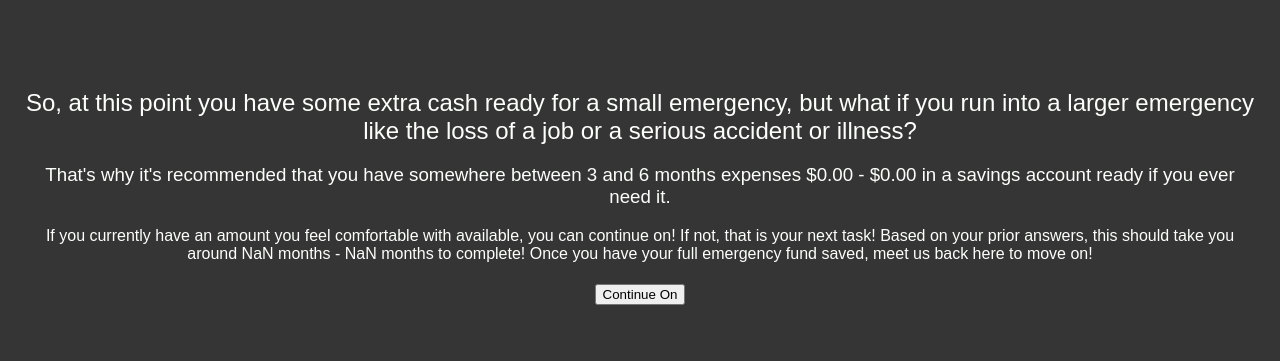
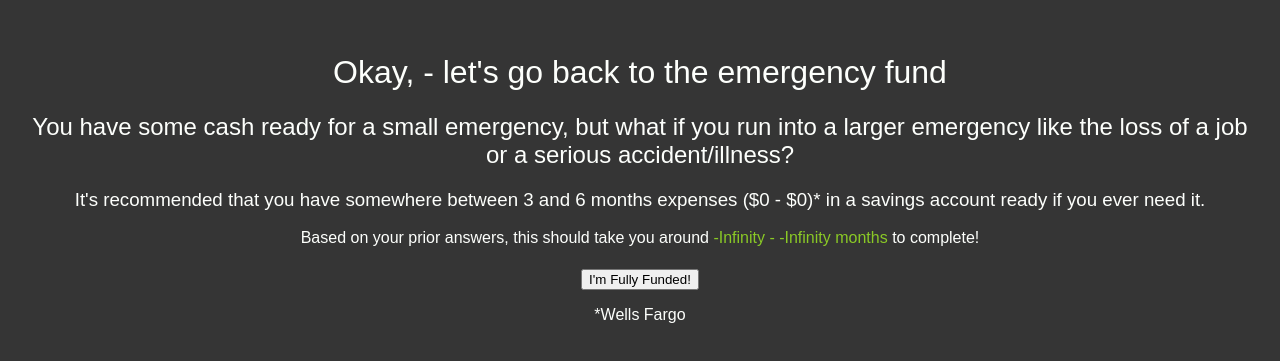
Before and after one commit to corumgold/simpli-money-path, a React (Create React App) app: page /emergency-fund in a window 1280 px wide. Shown: the part 203-564 px from the top of the page. Built offline with nearby package versions, Linux system fonts and the light colour scheme; a web font is replaced by a local one.

Commit message:
Add continue where you left off feature

```diff
--- a/src/components/Emergency.js
+++ b/src/components/Emergency.js
@@ -17,25 +17,26 @@ const Emergency = () => {
 
   return (
     <>
+      <h1>Okay, {user.name} - let's go back to the emergency fund</h1>
       <h2>
-        So, at this point you have some extra cash ready for a small emergency,
-        but what if you run into a larger emergency like the loss of a job or a
-        serious accident or illness?
+        You have some cash ready for a small emergency, but what if you run into
+        a larger emergency like the loss of a job or a serious accident/illness?
       </h2>
       <h3>
-        That's why it's recommended that you have somewhere between 3 and 6
-        months expenses {formatter.format(threeMonths)} -{" "}
-        {formatter.format(sixMonths)} in a savings account ready if you ever
-        need it.
+        It's recommended that you have somewhere between 3 and 6 months expenses{" "}
+        ({formatter.format(threeMonths)} - {formatter.format(sixMonths)})* in a
+        savings account ready if you ever need it.
       </h3>
       <h4>
-        If you currently have an amount you feel comfortable with available, you
-        can continue on! If not, that is your next task! Based on your prior
-        answers, this should take you around {EmergencyCalc(user, threeMonths)}{" "}
-        months - {EmergencyCalc(user, sixMonths)} months to complete! Once you
-        have your full emergency fund saved, meet us back here to move on!
+        Based on your prior answers, this should take you around{" "}
+        <span>
+          {EmergencyCalc(user, threeMonths - 1000)} -{" "}
+          {EmergencyCalc(user, sixMonths - 1000)} months
+        </span>{" "}
+        to complete!
       </h4>
-      <button onClick={handleClick}>Continue On</button>
+      <button onClick={handleClick}>I'm Fully Funded!</button>
+      <p>*Wells Fargo</p>
     </>
   );
 };
--- a/src/components/Expenses.js
+++ b/src/components/Expenses.js
@@ -1,7 +1,7 @@
 import React from "react";
 import { useSelector, useDispatch } from "react-redux";
 import { useState } from "react";
-import { setExpenses } from "../redux/user";
+import { setCurrentStep, setExpenses } from "../redux/user";
 import { useNavigate } from "react-router-dom";
 import { formatter } from "../helperFuncs";
 
@@ -49,6 +49,7 @@ const Expenses = () => {
 
   const handleSubmit = async (e) => {
     dispatch(setExpenses(+totalExpenses));
+    dispatch(setCurrentStep("debts"));
     navigate("/debts");
   };
 
@@ -59,11 +60,13 @@ const Expenses = () => {
         {formatter.format(user.monthlyIncome)} - Sound right?
       </h2>
       <h3>
-        Up next, we need to figure out what you typically spend in a month.
-        If you aren't used to budgeting, you can use the tool below to get an
+        Up next, we need to figure out what you typically spend in a month. If
+        you aren't used to budgeting, you can use the tool below to get an
         estimate on monthly spending!
       </h3>
-      <h3>Otherwise, simply input your monthly spending manually at the bottom.</h3>
+      <h3>
+        Otherwise, simply input your monthly spending manually at the bottom.
+      </h3>
 
       <form>
         {Object.keys(userExpenses).map((expense) => {
--- a/src/components/HighInterestDebt.js
+++ b/src/components/HighInterestDebt.js
@@ -1,14 +1,17 @@
 import React from "react";
 import { useNavigate } from "react-router-dom";
-import { useSelector } from "react-redux";
+import { useDispatch, useSelector } from "react-redux";
 import { formatter } from "../helperFuncs";
+import { setCurrentStep } from "../redux/user";
 
 const HighInterestDebt = () => {
+  const dispatch = useDispatch();
   const navigate = useNavigate();
 
   const user = useSelector((state) => state);
 
   const handleClick = () => {
+    dispatch(setCurrentStep("emergency fund"));
     navigate("/emergency-fund");
   };
 
@@ -31,17 +34,18 @@ const HighInterestDebt = () => {
       </h2>
       <h3>
         Of the {formatter.format(user.debt)} you currently owe, take a few
-        minutes to figure out how much is HIGH interest debt ({">"}{" "}
-        10%).
+        minutes to figure out how much is HIGH interest debt ({">"} 10%).
       </h3>
       <h3>
         We recommend using{" "}
         <a href="https://unbury.me/" target={"_blank"} rel="noreferrer">
           this tool
         </a>{" "}
-        to help put the{" "}
-        {formatter.format(user.monthlyIncome - user.monthlyExpenses)} left over
-        each month to work and get that debt paid!
+        to put that{" "}
+        <span>
+          {formatter.format(user.monthlyIncome - user.monthlyExpenses)}
+        </span>{" "}
+        left over each month to work and get that debt paid off!
       </h3>
       <button onClick={handleClick}>High Interest Debt? Paid!</button>
     </>
--- a/src/components/Income.js
+++ b/src/components/Income.js
@@ -1,7 +1,7 @@
 import React from "react";
 import { useSelector, useDispatch } from "react-redux";
 import { useState } from "react";
-import { setIncome } from "../redux/user";
+import { setIncome, setCurrentStep } from "../redux/user";
 import { useNavigate } from "react-router-dom";
 
 const Income = () => {
@@ -31,6 +31,7 @@ const Income = () => {
       0
     );
     dispatch(setIncome(total));
+    dispatch(setCurrentStep("expenses"));
     navigate("/expenses");
   };
 
--- a/src/components/InitialEmergency.js
+++ b/src/components/InitialEmergency.js
@@ -1,14 +1,17 @@
 import React from "react";
-import { useSelector } from "react-redux";
+import { useDispatch, useSelector } from "react-redux";
 import { EmergencyCalc } from "../helperFuncs";
 import { useNavigate } from "react-router-dom";
+import { setCurrentStep } from "../redux/user";
 
 const InitialEmergency = () => {
   const navigate = useNavigate();
+  const dispatch = useDispatch()
 
   const user = useSelector((state) => state);
 
   const handleClick = () => {
+    dispatch(setCurrentStep('401k match'))
     navigate("/retirement-match");
   };
 
--- a/src/components/RetirementMatch.js
+++ b/src/components/RetirementMatch.js
@@ -1,10 +1,14 @@
 import React from "react";
+import { useDispatch } from "react-redux";
 import { useNavigate } from "react-router-dom";
+import { setCurrentStep } from "../redux/user";
 
 const RetirementMatch = () => {
   const navigate = useNavigate();
+  const dispatch = useDispatch();
 
   const handleClick = () => {
+    dispatch(setCurrentStep("high interest debt"));
     navigate("/high-interest-debt");
   };
 
--- a/src/components/Start.js
+++ b/src/components/Start.js
@@ -1,13 +1,21 @@
-import React from "react";
+import React, { useEffect } from "react";
 import { useState } from "react";
-import { useDispatch } from "react-redux";
-import { setName } from "../redux/user";
+import { useDispatch, useSelector } from "react-redux";
+import {
+  setName,
+  setIncome,
+  setExpenses,
+  setDebt,
+  setCurrentStep,
+} from "../redux/user";
 import { useNavigate } from "react-router-dom";
 
 const Start = () => {
   const dispatch = useDispatch();
   const navigate = useNavigate();
   const [userName, setUserName] = useState("");
+  const user = useSelector((state) => state);
+  console.log(user);
 
   const handleName = (e) => {
     setUserName(e.target.value);
@@ -16,8 +24,48 @@ const Start = () => {
   const handleSubmit = (e) => {
     e.preventDefault();
     dispatch(setName(userName));
-      navigate('/income')
+    dispatch(setCurrentStep("income"));
+    navigate("/income");
   };
+
+  const handleContinue = (e) => {
+    e.preventDefault();
+    switch (user.currentStep) {
+      case "income":
+        navigate("./income");
+        break;
+      case "expenses":
+        navigate("./expenses");
+        break;
+      case "debts":
+        navigate("./debts");
+        break;
+      case "initial emergency":
+        navigate("./initial-emergency-fund");
+        break;
+      case "401k match":
+        navigate("./retirement-match");
+        break;
+      case "high interest debt":
+        navigate("./high-interest-debt");
+        break;
+      default:
+        navigate("./income");
+    }
+  };
+
+  const handleRestart = (e) => {
+    e.preventDefault();
+    dispatch(setName(""));
+    dispatch(setIncome(0));
+    dispatch(setExpenses(0));
+    dispatch(setDebt(0));
+    dispatch(setCurrentStep(null));
+  };
+
+  useEffect(() => {
+    return;
+  }, [user]);
 
   return (
     <>
@@ -26,12 +74,21 @@ const Start = () => {
 
       <h2>If that sounds like you, today that changes.</h2>
 
+      {!user.name ? (
         <form>
           <label htmlFor="name">What's your name?</label>
           <input name="name" value={userName || ""} onChange={handleName} />
 
           <button onClick={handleSubmit}>Let's Do This!</button>
         </form>
+      ) : (
+        <>
+          <h2>Hello, {user.name}</h2>
+          <button onClick={handleContinue}>Continue</button>
+          <button onClick={handleRestart}>Restart</button>
+        </>
+      )}
+
       <p>*Bankrate</p>
     </>
   );
--- a/src/components/debt-stop-split/Debts.js
+++ b/src/components/debt-stop-split/Debts.js
@@ -2,7 +2,7 @@ import React, { useState } from "react";
 import { useSelector, useDispatch } from "react-redux";
 import { useNavigate } from "react-router-dom";
 import ExOverIn from "./ExOverIn";
-import { setDebt } from "../../redux/user";
+import { setCurrentStep, setDebt } from "../../redux/user";
 
 const Debts = () => {
   const dispatch = useDispatch();
@@ -32,6 +32,7 @@ const Debts = () => {
       0
     );
     dispatch(setDebt(total));
+    dispatch(setCurrentStep("initial emergency"));
     navigate("/initial-emergency-fund");
   };
 
@@ -43,8 +44,8 @@ const Debts = () => {
     <>
       <h1>Let's talk about the REAL four letter word... "debt"</h1>
       <h2>
-        Odds are, you have some form of debt - <span>77%</span> of American households
-        do!*
+        Odds are, you have some form of debt - <span>77%</span> of American
+        households do!*
       </h2>
       <h2>Use the form below to input any debts you may have.</h2>
       <form>
--- a/src/helperFuncs.js
+++ b/src/helperFuncs.js
@@ -1,10 +1,10 @@
 export const formatter = new Intl.NumberFormat("en-US", {
   style: "currency",
   currency: "USD",
+  minimumFractionDigits: 0,
 });
 
 export const EmergencyCalc = function (user, amtToSave) {
-  const unrounded =
-    amtToSave / (user.monthlyIncome - user.monthlyExpenses)
-  return Math.round(unrounded * 10) / 10;
+  const unrounded = amtToSave / (user.monthlyIncome - user.monthlyExpenses);
+  return Math.ceil(unrounded);
 };
--- a/src/redux/user.js
+++ b/src/redux/user.js
@@ -7,6 +7,7 @@ export const userSlice = createSlice({
     monthlyIncome: 0,
     monthlyExpenses: 0,
     debt: 0,
+    currentStep: null,
   },
   reducers: {
     setName: (state, action) => {
@@ -21,8 +22,11 @@ export const userSlice = createSlice({
     setDebt: (state, action) => {
       state.debt = action.payload;
     },
+    setCurrentStep: (state, action) => {
+      state.currentStep = action.payload;
+    },
   },
 });
 
-export const { setName, setIncome, setExpenses, setDebt } = userSlice.actions;
+export const { setName, setIncome, setExpenses, setDebt, setCurrentStep } = userSlice.actions;
 export default userSlice.reducer;
```
Lines whose indentation alone changed are shown as unchanged.
